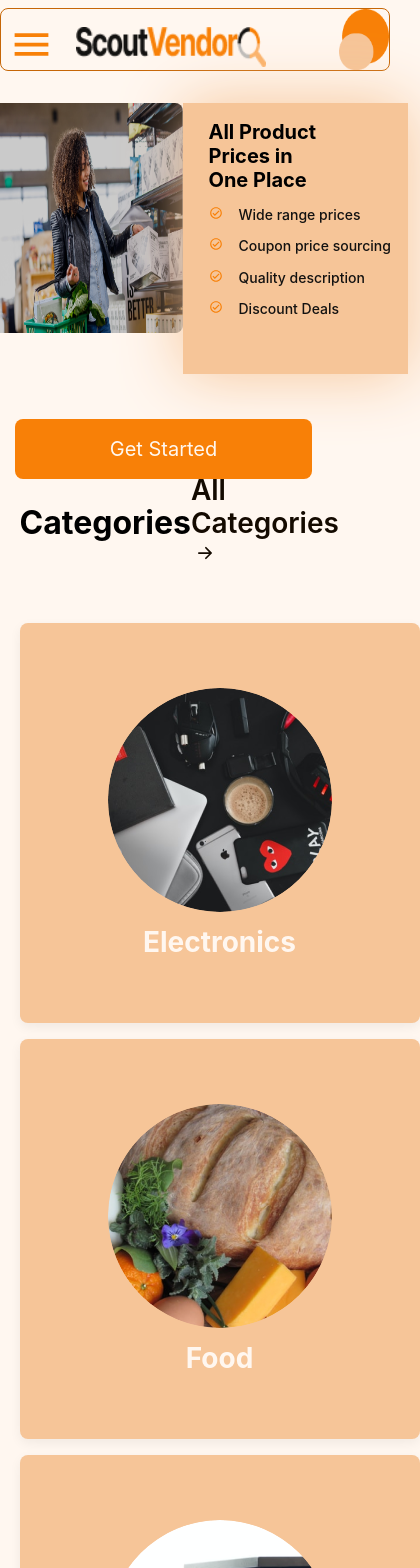
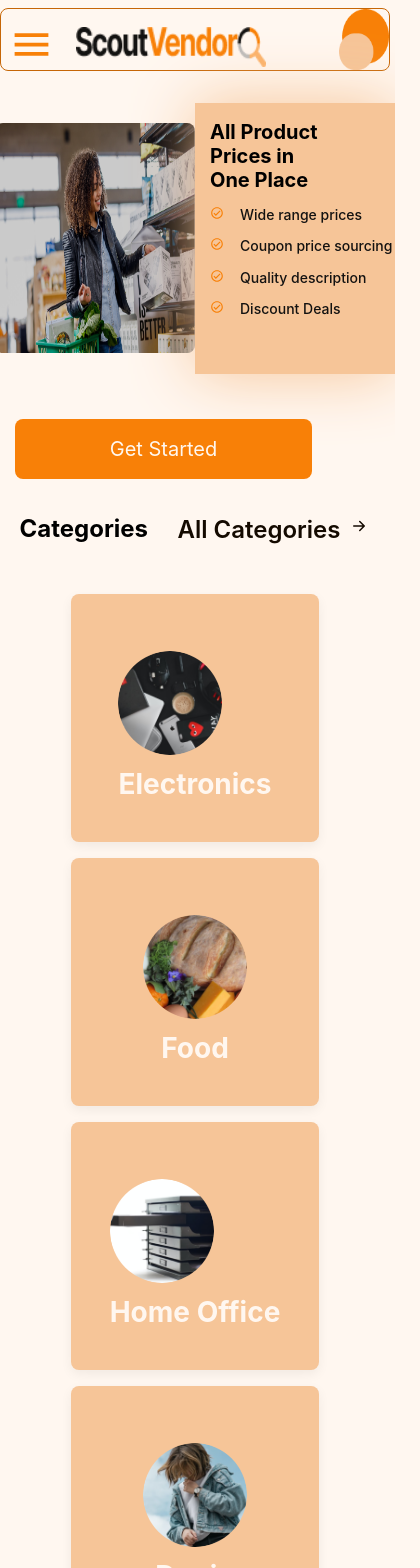
Before and after one commit to zuri-training/Price-Compare-Team-26-Front-End-Repo, a React (Create React App) app: page / in a window 390 px wide. Shown: the top 1568 px of the page, 420 px wide, since content can reach past the window. Built offline with nearby package versions, Linux system fonts and the light colour scheme.

Commit message:
Add Responsiveness to HeroSection, Card & Category

```diff
--- a/src/components/Card.js
+++ b/src/components/Card.js
@@ -24,7 +24,7 @@ const CardContainer = styled.div`
   justify-content: center;
   align-items: center;
 
-    img{
+  img {
     border-radius: 50%;
   }
   h3 {
@@ -33,6 +33,16 @@ const CardContainer = styled.div`
     text-align: center;
     margin-top: 10px;
   }
+
+  @media (max-width: 428px) {
+    height:248px;
+    width: 248px;
+    padding: 30px 0 15px;
+
+    img {
+      width: 104px;
+    }
+  }
 `
 
 export default Card
--- a/src/components/CategoryCard.js
+++ b/src/components/CategoryCard.js
@@ -51,6 +51,22 @@ const CategoryContainer = styled.div`
         }
     }
 
+    @media (max-width: 428px) {
+        margin-top: 140px;
+        .category_name {
+
+            h2 {
+                font-size: var(--titleMedium);
+            }
+
+            div{
+                .arrow_right {
+                    font-size: var(--titleMedium);
+                }
+            }
+        }
+    }
+
 `
 
 export default CategoryCard
--- a/src/components/HeroSection.js
+++ b/src/components/HeroSection.js
@@ -93,9 +93,9 @@ const HeroContainer = styled.section`
 
         .hero_text {
           margin: 0;
-          width: 225px;
+          width: 200px;
           height: 271px;
-          padding: 17px 0 32px 26px;
+          padding: 17px 0 0 15px;
 
           h1 {
             font-size: var(--titleSmall);
@@ -115,6 +115,7 @@ const HeroContainer = styled.section`
 
       .hero_img {
         align-self: center;
+        margin-top: 20px;
         width: 200px;
         height: 230px;
         background: linear-gradient(0deg, rgba(0, 0, 0, 0.2), rgba(0, 0, 0, 0.2));
--- a/src/index.css
+++ b/src/index.css
@@ -133,6 +133,14 @@ li {
     }
 }
 
+@media (max-width: 428px) {
+    .cards {
+        display: grid;
+        grid-template-columns: 1fr;
+        gap: 1rem;
+    }
+}
+
 .category_tile {
     background: var(--clr-primaryOrange5);
     border-radius: var(--borderRadius);
```
Lines whose indentation alone changed are shown as unchanged.
